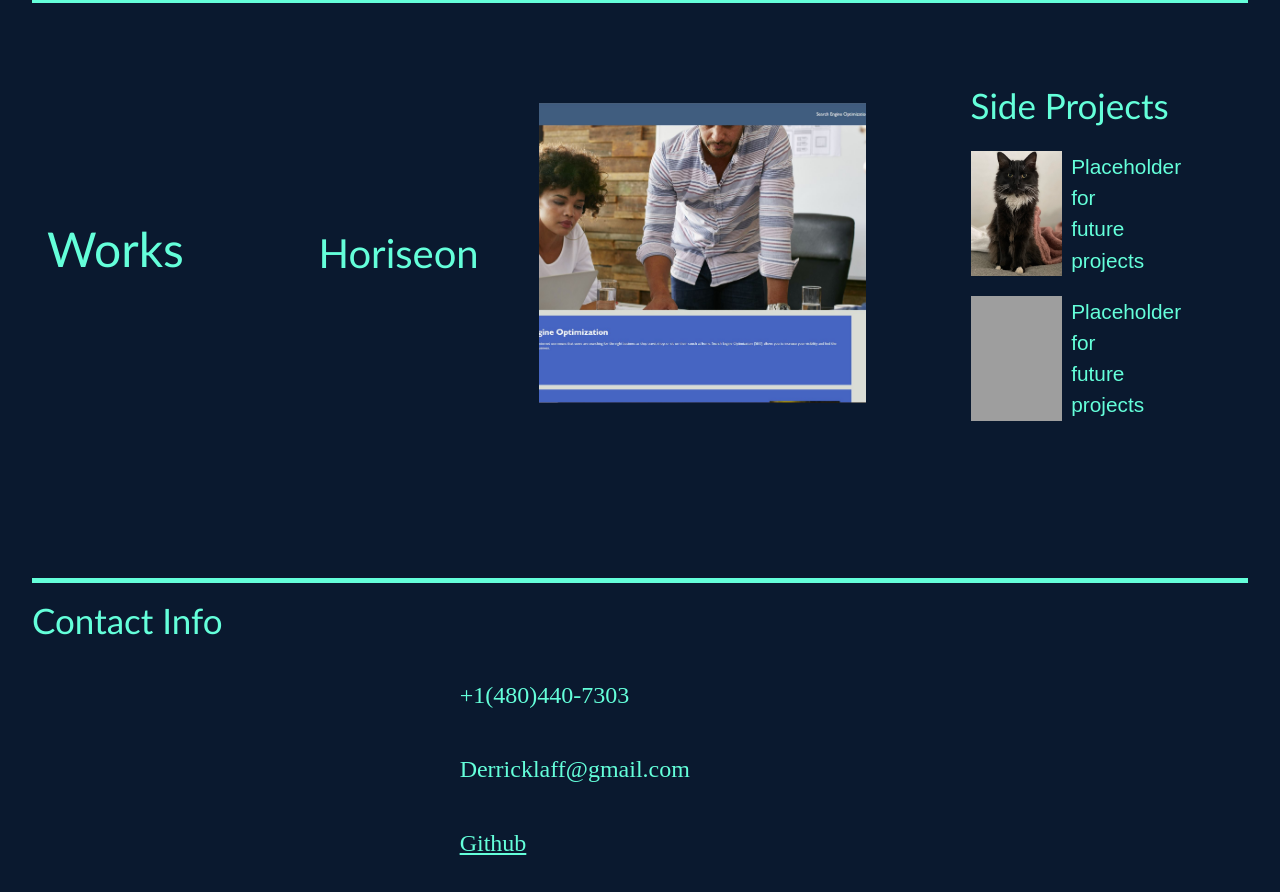
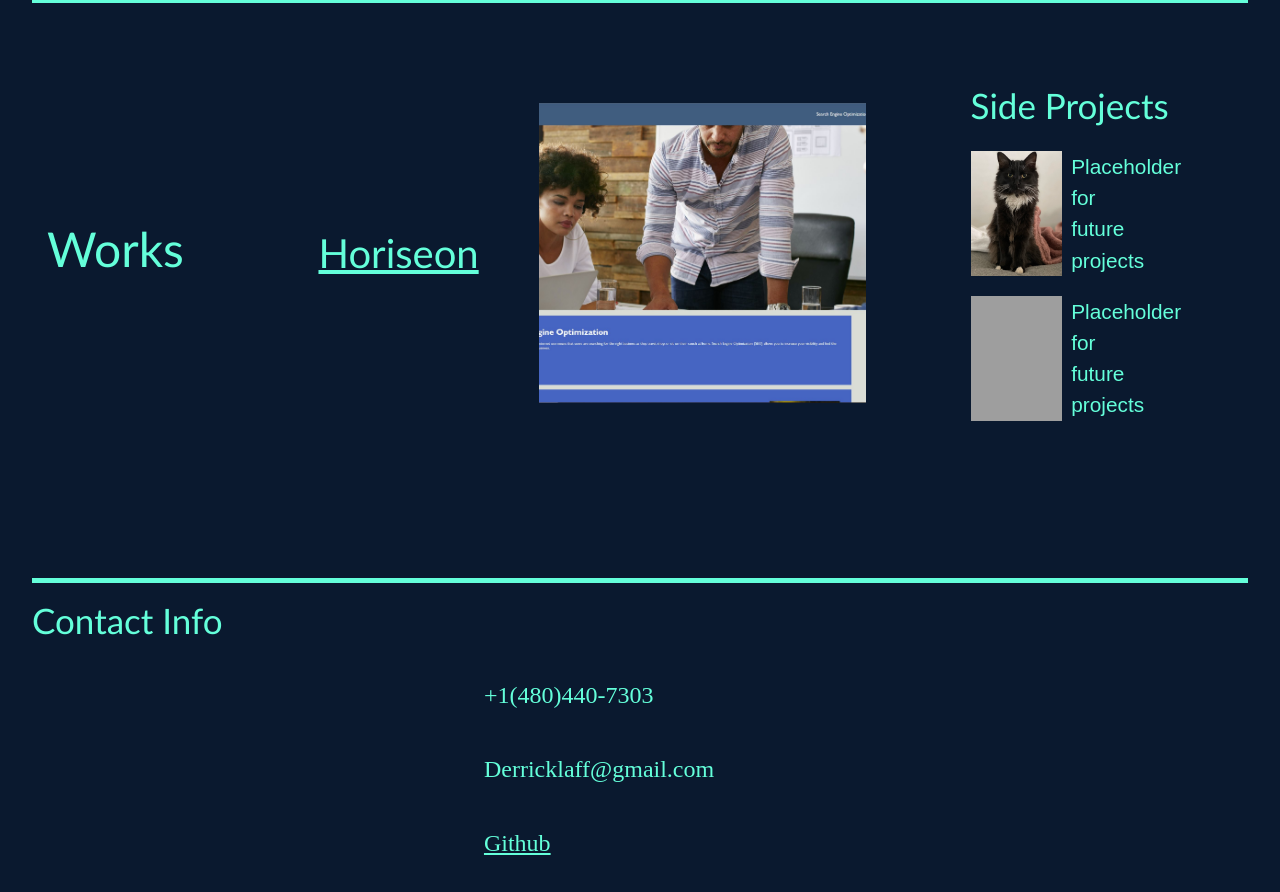
Before and after one commit to Derricklaff/Personal-Portfolio, a plain HTML site: page Portfolio.HTML in a window 1280 px wide. Shown: the part 1059-1951 px from the top of the page. Drawn offline with Linux system fonts and the light colour scheme; grey boxes are pictures that could not be loaded.

Commit message:
added comments to completed portfolio page

```diff
--- a/Assests/Styles.css
+++ b/Assests/Styles.css
@@ -3,11 +3,13 @@
     --light: #64ffda;
 }
 
+/* Although there arent many different variables i still wanted to get used to using them even if it was for something as simple as just light and dark themed colors. */
 body {
     background-color: var(--dark);
     margin: 2em 2em;
 }
 
+/* although i am not to good at the flex property i believe i did a very good just with flex elements in my header! */
 header {
     border: #64ffda solid 3px;
     display: flex;
@@ -18,6 +20,7 @@ ul li {
     display: inline-block;
 }
 
+/* tried to use em in a succesful way to get a better undesrtanding what the difference was between em, rem, px, and % */
 p {
     font-family: sans-serif;
     margin-left: 10px;
@@ -78,7 +81,7 @@ h1 {
 }
 
 
-
+/* I could have used the name id but decided to just use the <a> selector within the header since there was not much content inside the header other than the <a> tags */
 header a:hover {
     background-color: var(--light);
     transition: .5s ease;
@@ -111,6 +114,7 @@ header a:hover {
     text-decoration: none;
 }
 
+/* another exmaple of where i think i properly coded using flex. Im sure there was easier ways but the badding along with justify content really helped me */
 #Work {
     color: var(--light);
     display: flex;
@@ -149,17 +153,16 @@ section {
     left: 15px;
 }
 
+/* I tried to use the hover state as much as I could so i could practice different transitions */
 #Content h3 a:hover {
-
     background-color: var(--light);
     color: var(--dark);
     transition-duration: .75s;
-
-
 }
 
+/* I know the prompt asked for a clickable image. I found a clickable link next to said image looks much cleaner and more inline with the theme of my portfolio */
 #Content h3 a {
-    text-decoration: none;
+    text-decoration: underline;
     color: var(--light);
 }
 
@@ -176,6 +179,7 @@ section {
     margin: 30px
 }
 
+/* I decided to use a jpeg as background image so it looks better and is more customizeable and so i could also put a hover tag over the whole figure rather than just a static photo*/
 #Content figure {
     max-width: 60%;
     background-image: url('./images/First-Half.jpg.JPG');
@@ -199,6 +203,7 @@ figure p {
     margin-bottom: 10%;
 }
 
+/* Decided to add placeholder photos of my pets rather than use random placeholders from the internet! */
 #migi {
     max-width: 33%;
     background-image: url("./images/IMG_3141.jpg");
@@ -206,7 +211,7 @@ figure p {
     background-position: center;
 }
 
-
+/* Decided to add placeholder photos of my pets rather than use random placeholders from the internet! */
 #kuma {
     margin-top: 20px;
     max-width: 33%;
@@ -229,19 +234,12 @@ figure p {
     visibility: visible;
 }
 
-
-#Contact-Me {}
-
-.contact h3 {}
-
-
-
 .contact-info {
     font-size: 16px;
 }
 
 #contact-list {
-    margin: 0% 29%;
+    margin: 0% 31%;
 }
 
 #contact-list li {
@@ -249,9 +247,8 @@ figure p {
     margin: 45px 75px 5px 75px;
 }
 
+/* I decided not to add a hover element to this list item since the other 2 items in the list were't clickable. I did try messing around with making the email a clickable link but wasnt succesful in it launching a default email setting! */
 #contact-list li a {
     text-decoration: underline;
     color: var(--light);
 }
-
-/* Aria-label
```
